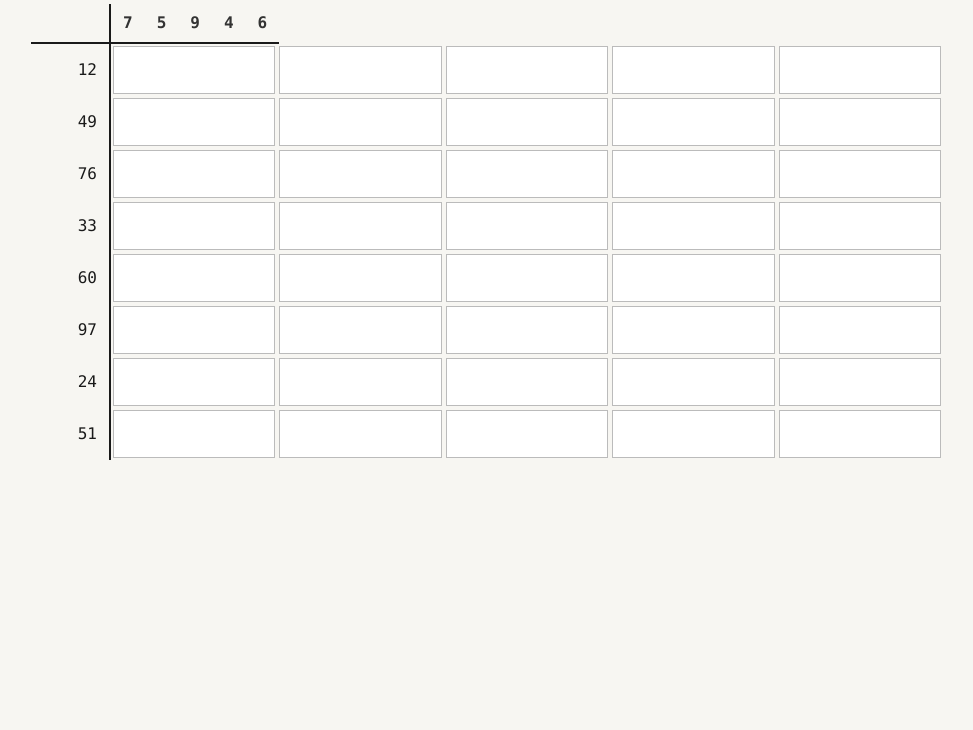
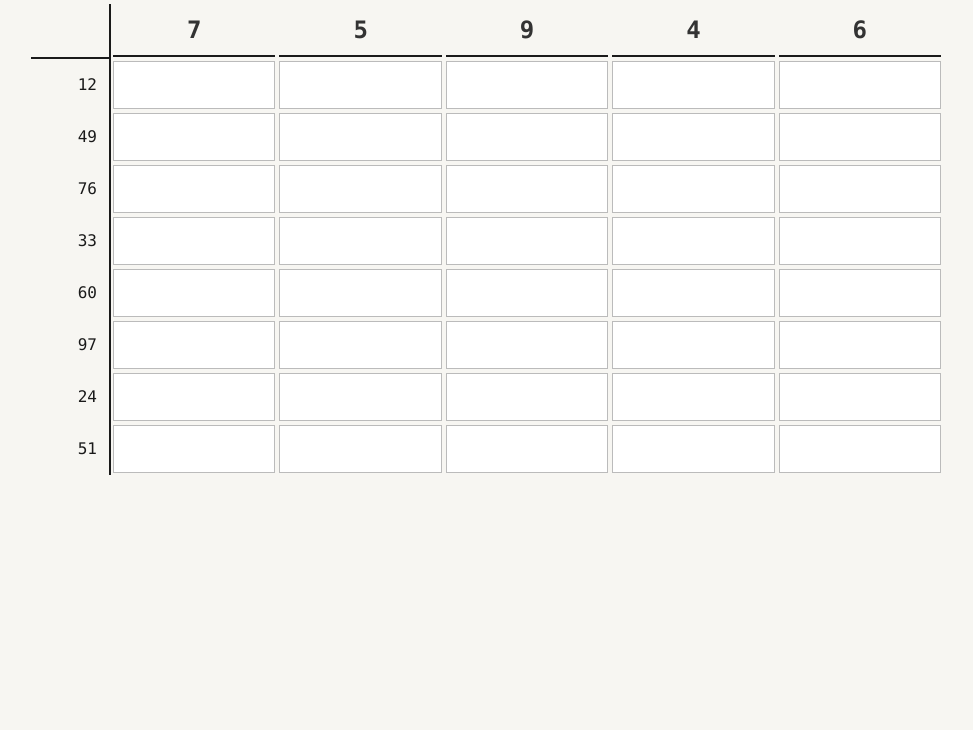
Before and after one commit to firewolfxyz/som-drills, a plain HTML site: page index.html in a window 1280 px wide. Shown: the part 70-800 px from the top of the page, without its empty margins (153-1126 px from the left). Drawn offline with Linux system fonts and the light colour scheme.

Commit message:
grid.css: size column headers like answer cells so each spans its column

```diff
--- a/css/grid.css
+++ b/css/grid.css
@@ -1,29 +1,9 @@
-/* The drill grid. Rows are flex rows; every row has one row-header cell plus
-   one cell per column, so columns line up without CSS knowing the column count.
-   Layout only — no behaviour lives here. */
+/* The drill grid. Each row is a flex row: one fixed-width row-header cell plus
+   one flexible cell per column, so columns line up without CSS knowing the
+   column count. Layout only — no behaviour lives here. */
 
 .drill-row {
   display: flex;
-}
-
-/* Left row-header column: fixed width, separated from the answer cells. */
-.cell.rowhead {
-  border-right: 2px solid #1a1a1a;
-  flex: 0 0 5rem;
-  justify-content: flex-end;
-}
-
-/* Corner cell above the row headers, over the separator line. */
-.cell.corner {
-  border-bottom: 2px solid #1a1a1a;
-  border-right: 2px solid #1a1a1a;
-  flex: 0 0 5rem;
-}
-
-.cell.header {
-  border-bottom: 2px solid #1a1a1a;
-  color: #333;
-  font-weight: 600;
 }
 
 .cell {
@@ -33,13 +13,41 @@
   padding: 0.5rem 0.75rem;
 }
 
-/* Answer cells: equal width, generous for large digits. */
+/* Corner above the row headers: same fixed width, so header cells start at the
+   same x as the answer cells below them. */
+.cell.corner {
+  border-bottom: 2px solid #1a1a1a;
+  border-right: 2px solid #1a1a1a;
+  flex: 0 0 5rem;
+}
+
+/* Left row-header column, right-aligned next to the separator. */
+.cell.rowhead {
+  border-right: 2px solid #1a1a1a;
+  flex: 0 0 5rem;
+}
+
+/* Column headers and answer cells share their sizing so each header spans its
+   own column exactly. */
+.cell.header,
+.cell.answer {
+  flex: 1 1 0;
+  margin: 2px;
+  min-width: 0;
+}
+
+.cell.header {
+  border-bottom: 2px solid #1a1a1a;
+  color: #333;
+  font-size: 1.5rem;
+  font-weight: 600;
+  justify-content: center;
+}
+
 .cell.answer {
   background: #fff;
   border: 1px solid #bbb;
-  flex: 1 1 0;
   font-size: 1.5rem;
-  margin: 2px;
   min-height: 3rem;
 }
 
```
